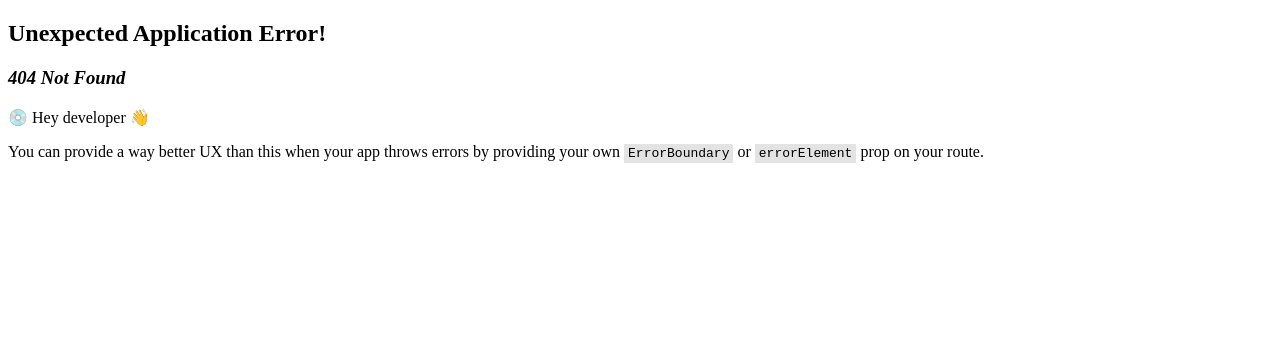
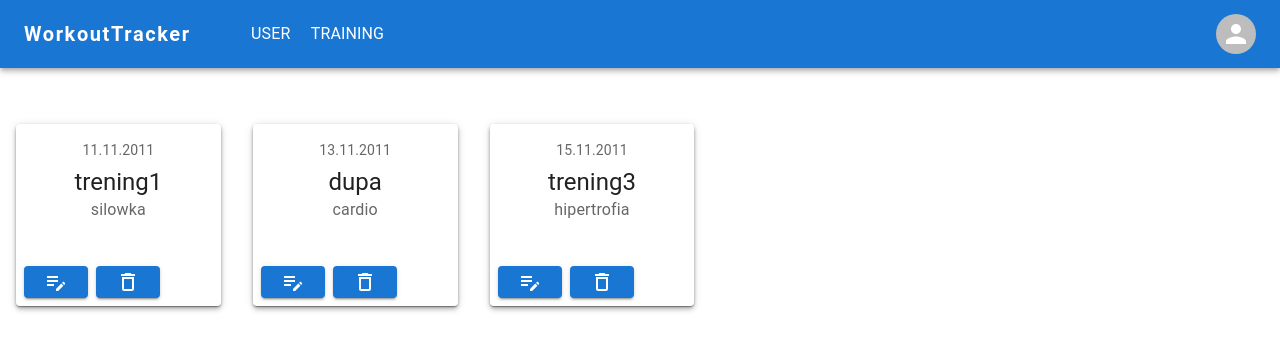
Before and after one commit to Finnick223/WorkoutTracker, a React (Vite) app: page /training in a window 1280 px wide. Before the commit this address had no page. Shown: the top 350 px of the page. Built offline with nearby package versions, Linux system fonts and the light colour scheme.

Commit message:
refactor page names

```diff
--- a/src/App.tsx
+++ b/src/App.tsx
@@ -1,4 +1,3 @@
-// import { useState } from 'react'
 import {
   createBrowserRouter,
   createRoutesFromElements,
@@ -6,13 +5,13 @@ import {
   RouterProvider,
  } from "react-router-dom";
 import './index.css';
-import Layout from "./pages/layout.tsx";
-import User from './pages/user.tsx'
-import Workout from './pages/workout.tsx'
-import Home from './pages/home.tsx'
-import Login, { action as loginAction } from './pages/login.tsx'
-import Register from './pages/register.tsx'
-import WorkoutDetail from './pages/Training/workoutDetail.tsx'
+import Layout from "./pages/layout.page.tsx";
+import User from './pages/user.page.tsx'
+import Training from './pages/training.page.tsx'
+import Home from './pages/home.page.tsx'
+import Login, { action as loginAction } from './pages/login.page.tsx'
+import Register from './pages/register.page.tsx'
+import TrainingDetail from './pages/Training/trainingDetail.page.tsx'
 import Error from "./components/Error"
 
 function App() {
@@ -20,8 +19,8 @@ function App() {
     <Route path="/" element={<Layout />}>
         <Route index element={<Home />} />
         <Route path="user" element={<User />} />
-        <Route path="workout" element={<Workout />} errorElement={<Error />} />
-        <Route path="workout/:id" element={<WorkoutDetail/>} errorElement={<Error />} />
+        <Route path="training" element={<Training />} errorElement={<Error />} />
+        <Route path="training/:id" element={<TrainingDetail/>} errorElement={<Error />} />
         <Route path="login" element={<Login />} action={loginAction} />
         <Route path="register" element={<Register />} />
       </Route>
@@ -32,12 +31,3 @@ function App() {
 }
 
 export default App;
-
-
-
-// React.useEffect(() => {
-//   const timeoutId = setTimeout(() => {
-//       updateNote(tempNoteText)
-//   }, 500)
-//   return () => clearTimeout(timeoutId)
-// }, [tempNoteText])
--- a/src/components/AppBar.tsx
+++ b/src/components/AppBar.tsx
@@ -12,7 +12,7 @@ import Tooltip from '@mui/material/Tooltip';
 import MenuItem from '@mui/material/MenuItem';
 import { Link } from 'react-router-dom';
 
-const pages = ['User', 'Workout'];
+const pages = ['User', 'Training'];
 const settings = ['Login', 'Register'];
 // const settings = ['Profile', 'Account', 'Dashboard', 'Login', 'Logout', 'Register'];
 
--- a/src/pages/workout.tsx
+++ b/src/pages/training.page.tsx
@@ -2,7 +2,7 @@ import { useEffect, useState } from 'react'
 import TrainingCard from '../components/TrainingItem'
 import { Box, CssBaseline } from '@mui/material';
 import axios from 'axios';
-import { loginUser } from './login';
+import { loginUser } from './login.page';
 function App() {
   const [training, setTraining] = useState([])
 
--- a/src/pages/user.tsx
+++ b/src/pages/user.page.tsx
@@ -1,5 +1,5 @@
 import { useEffect, useState } from 'react';
-import { User, Configuration, UserApi } from '../client/src';
+import { User, Configuration, UserApi } from '../client/src/index.ts';
 import { Box, CssBaseline, ListItemText } from '@mui/material';
 import BasicList from '../components/SimpleList.tsx';
 
```
Also changed, not shown: src/pages/Training/trainingDetail.page.tsx (renamed from src/pages/Training/workoutDetail.tsx), src/pages/home.page.tsx (renamed from src/pages/home.tsx), src/pages/layout.page.tsx (renamed from src/pages/layout.tsx), src/pages/login.page.tsx (renamed from src/pages/login.tsx), src/pages/register.page.tsx (renamed from src/pages/register.tsx).
